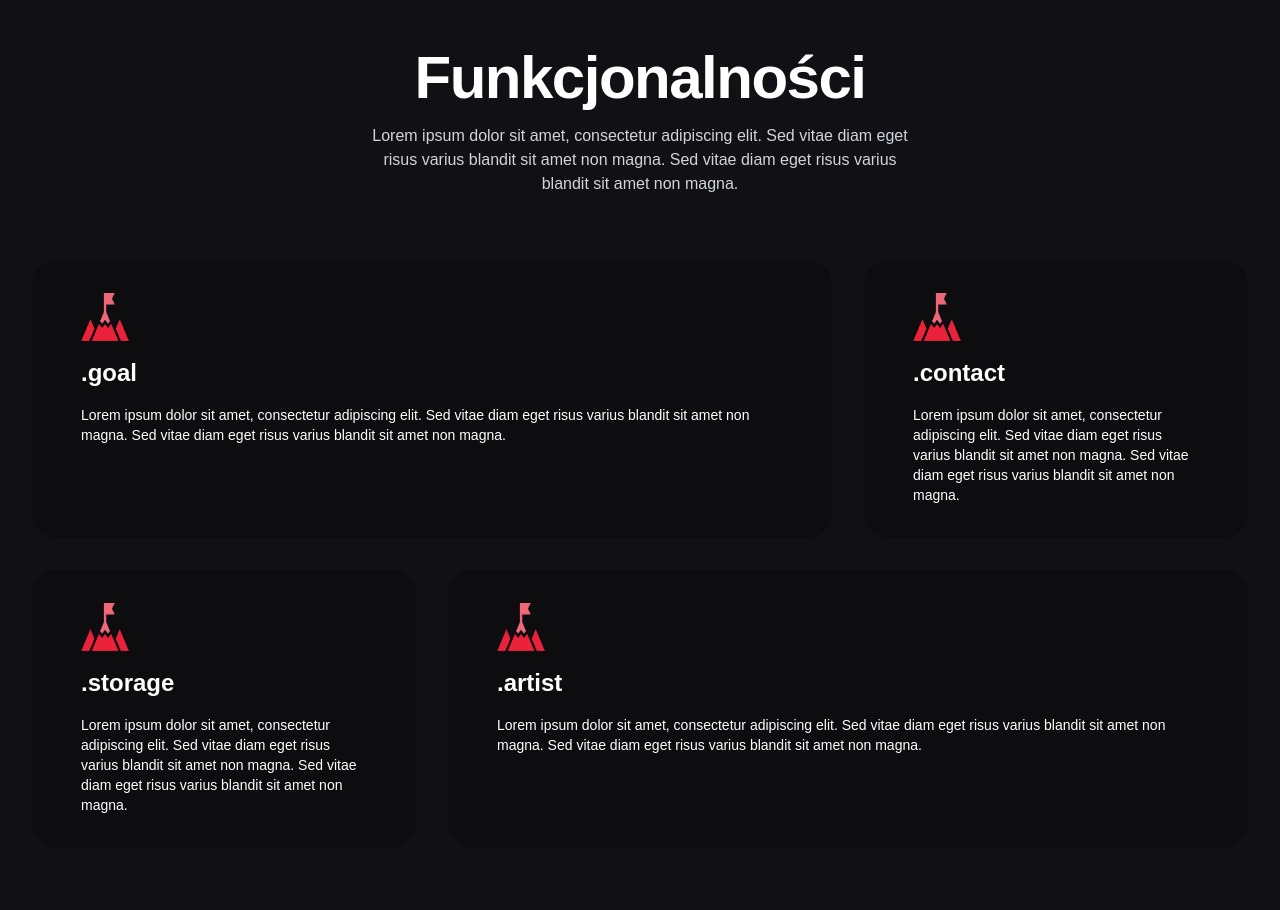
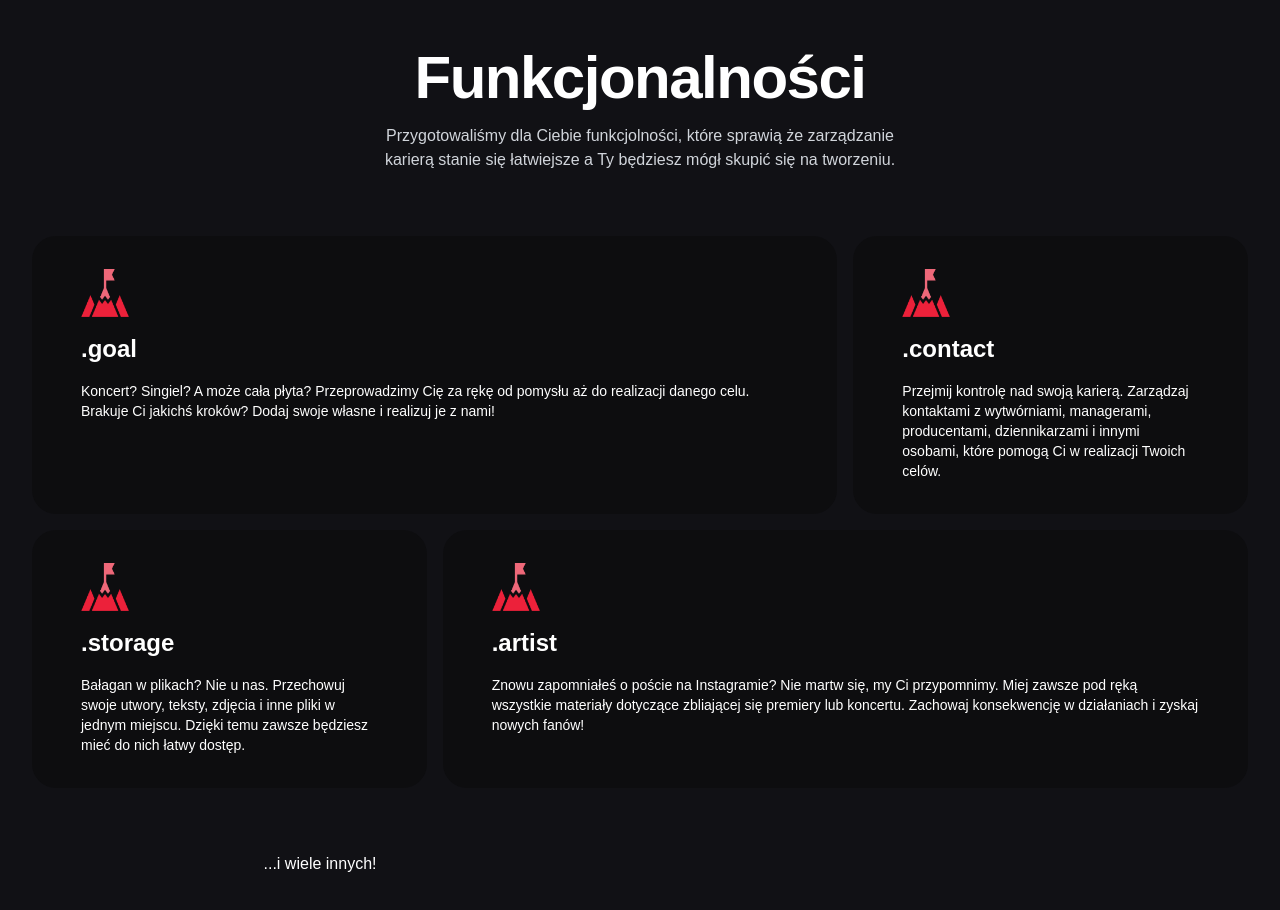
Before and after one commit to manage-band/manage-band-landing, an Astro site: page / in a window 1280 px wide. Shown: the part 880-1790 px from the top of the page. Built offline with nearby package versions, Linux system fonts and the light colour scheme; Astro itself is replaced by a stand-in of ours.

Commit message:
:speech_balloon: updated goals content

```diff
--- a/src/components/content-section.astro
+++ b/src/components/content-section.astro
@@ -4,9 +4,10 @@ export type Props = {
   id: string;
   title: string;
   description?: string;
+  afterword?: string;
 };
 
-const { id, title, description } = Astro.props;
+const { id, title, description, afterword } = Astro.props;
 ---
 
 <section id={id} class='flex scroll-mt-24 flex-col items-center'>
@@ -17,5 +18,10 @@ const { id, title, description } = Astro.props;
     <p class='container max-w-xl text-center text-2xl font-extrabold'>
       <slot name='lead' />
     </p>
+    {
+      afterword && (
+        <p class='text-md container max-w-xl text-center'>{afterword}</p>
+      )
+    }
   </div>
 </section>
--- a/src/components/features.astro
+++ b/src/components/features.astro
@@ -7,10 +7,11 @@ import { goals } from '@/content/_goals';
 <ContentSection
   id='features'
   title='Funkcjonalności'
-  description='Lorem ipsum dolor sit amet, consectetur adipiscing elit. Sed vitae diam eget risus varius blandit sit amet non magna. Sed vitae diam eget risus varius blandit sit amet non magna.'
+  description='Przygotowaliśmy dla Ciebie funkcjolności, które sprawią że zarządzanie karierą stanie się łatwiejsze a Ty będziesz mógł skupić się na tworzeniu.'
+  afterword='...i wiele innych!'
 >
   <Fragment slot='lead'>
-    <div class='grid grid-cols-1 gap-4 lg:grid-cols-3 lg:gap-8'>
+    <div class='grid grid-cols-1 gap-4 lg:grid-cols-3'>
       {
         goals.map((goal) => (
           <Tile id={`goal-${goal.title}`} {...goal}>
--- a/src/content/_goals.ts
+++ b/src/content/_goals.ts
@@ -5,26 +5,26 @@ export const goals: GoalType[] = [
     title: '.goal',
     img: 'mb-goal.png',
     description:
-      'Lorem ipsum dolor sit amet, consectetur adipiscing elit. Sed vitae diam eget risus varius blandit sit amet non magna. Sed vitae diam eget risus varius blandit sit amet non magna.',
+      'Koncert? Singiel? A może cała płyta? Przeprowadzimy Cię za rękę od pomysłu aż do realizacji danego celu. Brakuje Ci jakichś kroków? Dodaj swoje własne i realizuj je z nami!',
     styling: 'lg:col-span-2',
   },
   {
     title: '.contact',
     img: 'mb-goal.png',
     description:
-      'Lorem ipsum dolor sit amet, consectetur adipiscing elit. Sed vitae diam eget risus varius blandit sit amet non magna. Sed vitae diam eget risus varius blandit sit amet non magna.',
+      'Przejmij kontrolę nad swoją karierą. Zarządzaj kontaktami z wytwórniami, managerami, producentami, dziennikarzami i innymi osobami, które pomogą Ci w realizacji Twoich celów.',
   },
   {
     title: '.storage',
     img: 'mb-goal.png',
     description:
-      'Lorem ipsum dolor sit amet, consectetur adipiscing elit. Sed vitae diam eget risus varius blandit sit amet non magna. Sed vitae diam eget risus varius blandit sit amet non magna.',
+      'Bałagan w plikach? Nie u nas. Przechowuj swoje utwory, teksty, zdjęcia i inne pliki w jednym miejscu. Dzięki temu zawsze będziesz mieć do nich łatwy dostęp.',
   },
   {
     title: '.artist',
     img: 'mb-goal.png',
     description:
-      'Lorem ipsum dolor sit amet, consectetur adipiscing elit. Sed vitae diam eget risus varius blandit sit amet non magna. Sed vitae diam eget risus varius blandit sit amet non magna.',
+      'Znowu zapomniałeś o poście na Instagramie? Nie martw się, my Ci przypomnimy. Miej zawsze pod ręką wszystkie materiały dotyczące zbliającej się premiery lub koncertu. Zachowaj konsekwencję w działaniach i zyskaj nowych fanów!',
     styling: 'lg:col-span-2',
   },
 ];
```
